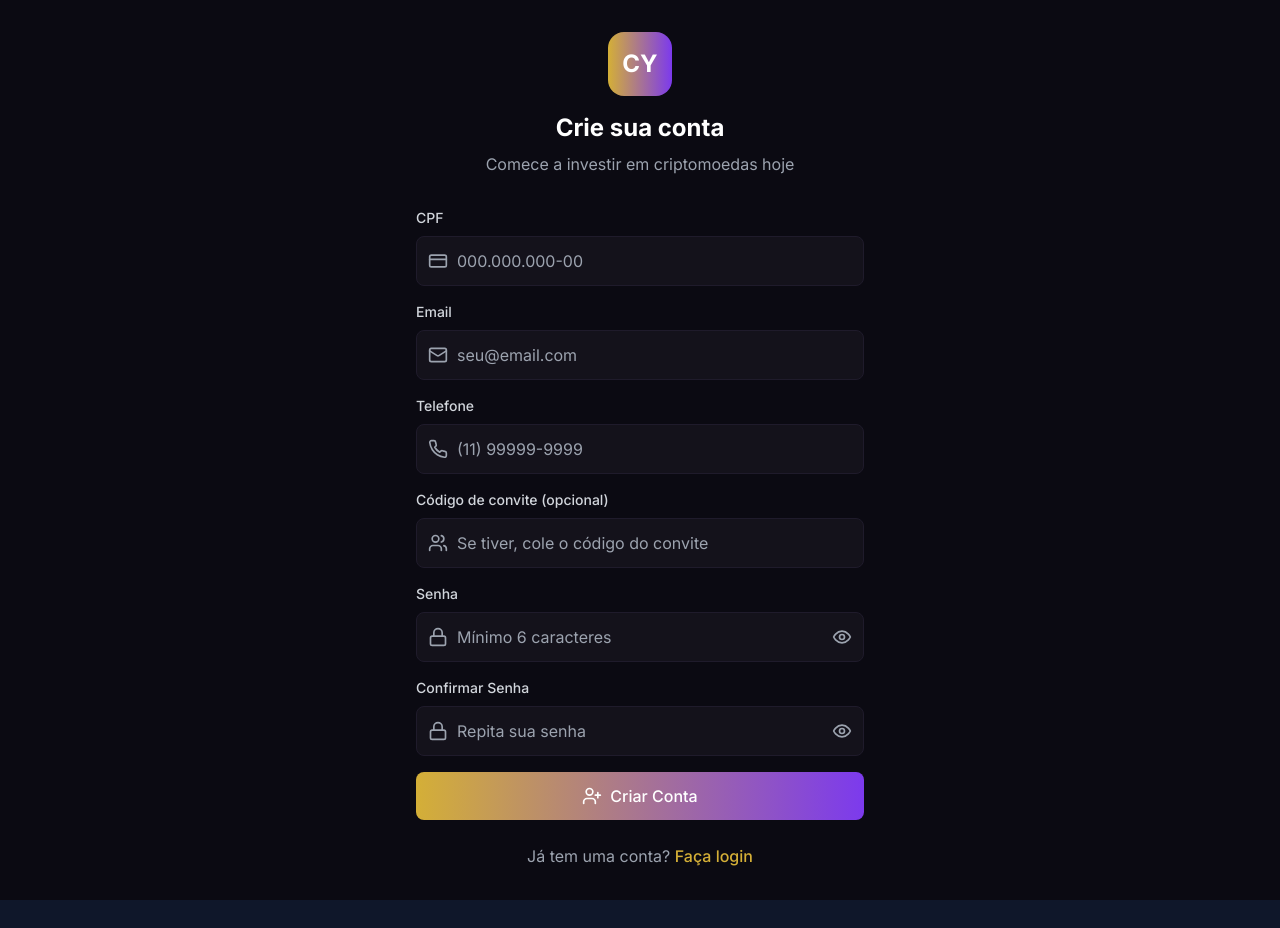
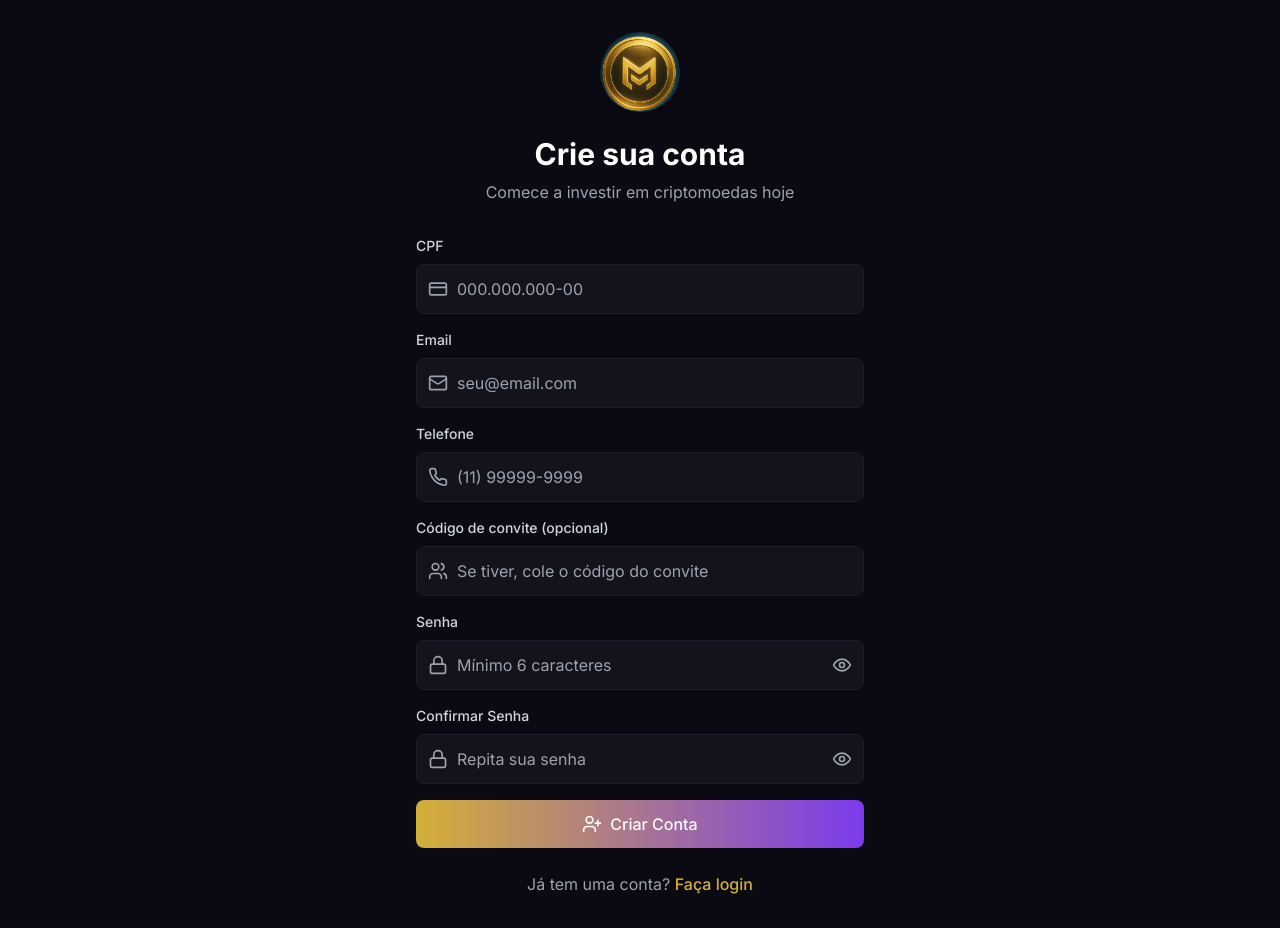
Before and after one commit to daflones/multicrypto, a React (Vite) app: page /register in a window 1280 px wide. Before the commit the page ends 900 px from the top, so only its background shows below. Built offline with nearby package versions, Linux system fonts and the light colour scheme; no server answers.

Commit message:
fix(register): usar logo Multi Crypto na tela de cadastro

```diff
--- a/src/components/auth/RegisterForm.tsx
+++ b/src/components/auth/RegisterForm.tsx
@@ -108,10 +108,10 @@ const RegisterForm: React.FC = () => {
       <div className="w-full max-w-md">
         {/* Logo */}
         <div className="text-center mb-8">
-          <div className="w-16 h-16 bg-gradient-to-r from-primary to-secondary rounded-2xl flex items-center justify-center mx-auto mb-4">
-            <span className="text-white font-bold text-2xl">CY</span>
+          <div className="w-20 h-20 rounded-full overflow-hidden mx-auto mb-6 shadow-lg">
+            <img src="/images/logo.png" alt="Multi Crypto" className="w-full h-full object-cover" />
           </div>
-          <h1 className="text-2xl font-bold text-white mb-2">Crie sua conta</h1>
+          <h1 className="text-3xl font-bold text-white mb-2">Crie sua conta</h1>
           <p className="text-gray-400">Comece a investir em criptomoedas hoje</p>
         </div>
 
--- a/src/components/deposit/QRCodeGenerator.tsx
+++ b/src/components/deposit/QRCodeGenerator.tsx
@@ -18,7 +18,7 @@ const QRCodeGenerator: React.FC<QRCodeGeneratorProps> = ({
 
   // Generate PIX payload according to Brazilian PIX EMV standard
   const generatePixPayload = (key: string, value: number): string => {
-    const merchantNameRaw = 'MULTI CRYPTO';
+    const merchantNameRaw = 'MULTICRYPTO LTDA';
     const merchantCityRaw = 'SAO PAULO';
     const merchantName = merchantNameRaw.substring(0, 25);
     const merchantCity = merchantCityRaw.substring(0, 15);
```
